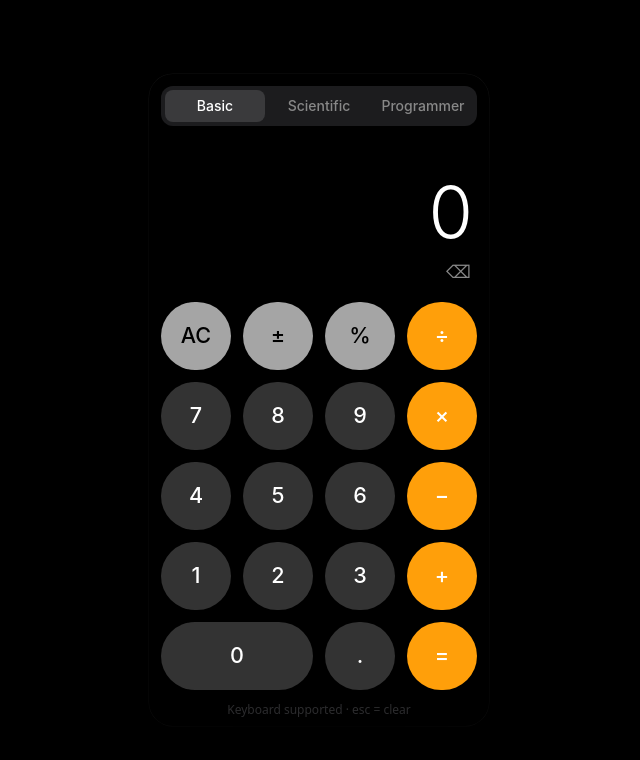
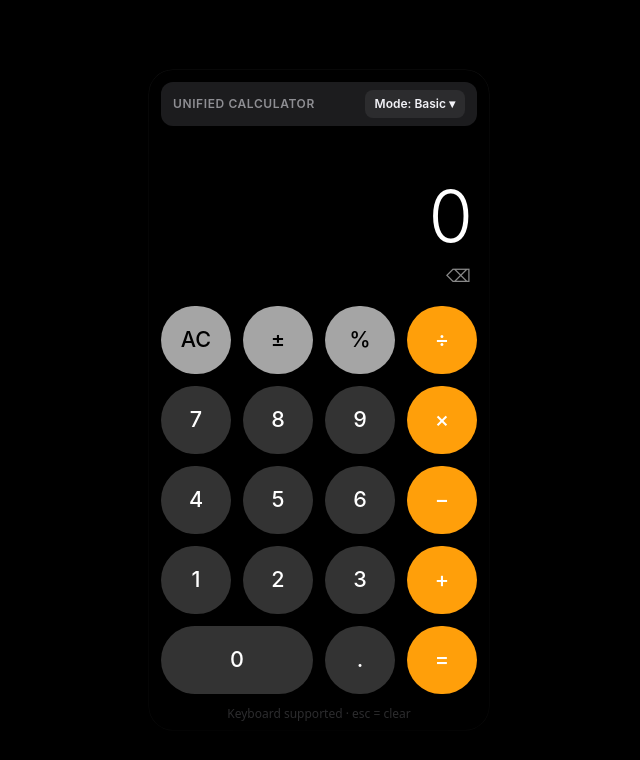
Before and after one commit to coltonajackson/numcrunch, a React (Vite) app: page / in a window 1280 px wide. Shown: the top 760 px of the page, without its empty margins (321-961 px from the left). Built offline with nearby package versions, Linux system fonts and the light colour scheme.

Commit message:
Replace mode tabs with settings dropdown
Co-authored-by: Colton Jackson <coltonajackson@users.noreply.github.com>

```diff
--- a/src/components/Calculator.tsx
+++ b/src/components/Calculator.tsx
@@ -1,13 +1,31 @@
+import { useEffect, useRef, useState } from 'react';
 import { useCalculator } from '../hooks/useCalculator';
-import { ModeBar } from './ModeBar';
 import { Display } from './Display';
 import { BasicPad } from './BasicPad';
 import { ScientificPad } from './ScientificPad';
 import { ProgrammerPad } from './ProgrammerPad';
 import type { CalcMode } from '../types';
 
+const MODE_LABELS: Record<CalcMode, string> = {
+  basic: 'Basic',
+  scientific: 'Scientific',
+  programmer: 'Programmer',
+};
+
 export function Calculator() {
   const { state, dispatch } = useCalculator();
+  const [isModeMenuOpen, setIsModeMenuOpen] = useState(false);
+  const settingsRef = useRef<HTMLDivElement>(null);
+
+  useEffect(() => {
+    function handlePointerDown(e: PointerEvent) {
+      if (!settingsRef.current?.contains(e.target as Node)) {
+        setIsModeMenuOpen(false);
+      }
+    }
+    window.addEventListener('pointerdown', handlePointerDown);
+    return () => window.removeEventListener('pointerdown', handlePointerDown);
+  }, []);
 
   const maxWidth =
     state.mode === 'scientific' ? 760
@@ -27,11 +45,78 @@ export function Calculator() {
           boxShadow: '0 32px 80px rgba(0,0,0,0.9), 0 0 0 0.5px rgba(255,255,255,0.08)',
         }}
       >
-        {/* Mode switcher */}
-        <ModeBar
-          mode={state.mode}
-          onSelect={(m: CalcMode) => dispatch({ type: 'SET_MODE', mode: m })}
-        />
+        {/* Unified header with mode settings */}
+        <div ref={settingsRef} className="relative px-3 pt-3 pb-1">
+          <div
+            className="flex items-center justify-between rounded-xl px-3 py-2"
+            style={{ backgroundColor: '#1C1C1E' }}
+          >
+            <span
+              className="text-xs font-semibold uppercase tracking-wider"
+              style={{ color: '#8E8E93', fontFamily: "'SF Pro Display', -apple-system, sans-serif" }}
+            >
+              Unified Calculator
+            </span>
+            <button
+              onClick={() => setIsModeMenuOpen((v) => !v)}
+              style={{
+                border: 'none',
+                backgroundColor: '#2C2C2E',
+                color: '#F2F2F7',
+                borderRadius: 8,
+                padding: '5px 10px',
+                cursor: 'pointer',
+                fontSize: '0.75rem',
+                fontWeight: 600,
+                fontFamily: "'SF Pro Display', -apple-system, sans-serif",
+              }}
+              aria-expanded={isModeMenuOpen}
+              aria-haspopup="menu"
+              aria-label="Mode settings"
+            >
+              Mode: {MODE_LABELS[state.mode]} ▾
+            </button>
+          </div>
+
+          {isModeMenuOpen && (
+            <div
+              className="absolute right-3 left-3 mt-2 rounded-xl p-2 shadow-xl z-20"
+              style={{ backgroundColor: '#1C1C1E', border: '1px solid #2C2C2E' }}
+            >
+              <p
+                className="text-xs px-2 pb-1"
+                style={{ color: '#8E8E93', fontFamily: "'SF Pro Display', -apple-system, sans-serif" }}
+              >
+                Mode Settings
+              </p>
+              <div className="flex gap-1">
+                {(Object.keys(MODE_LABELS) as CalcMode[]).map((mode) => (
+                  <button
+                    key={mode}
+                    onClick={() => {
+                      dispatch({ type: 'SET_MODE', mode });
+                      setIsModeMenuOpen(false);
+                    }}
+                    style={{
+                      flex: 1,
+                      border: 'none',
+                      cursor: 'pointer',
+                      borderRadius: 8,
+                      padding: '7px 0',
+                      backgroundColor: state.mode === mode ? '#FF9F0A' : '#2C2C2E',
+                      color: state.mode === mode ? '#000' : '#D1D1D6',
+                      fontSize: '0.75rem',
+                      fontWeight: 700,
+                      fontFamily: "'SF Pro Display', -apple-system, sans-serif",
+                    }}
+                  >
+                    {MODE_LABELS[mode]}
+                  </button>
+                ))}
+              </div>
+            </div>
+          )}
+        </div>
 
         {/* Angle mode / memory indicator strip */}
         {state.mode === 'scientific' && (
```
